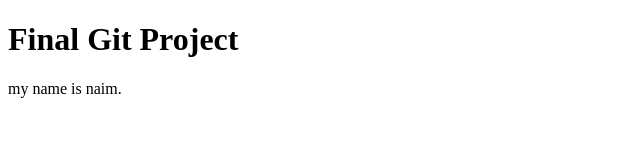
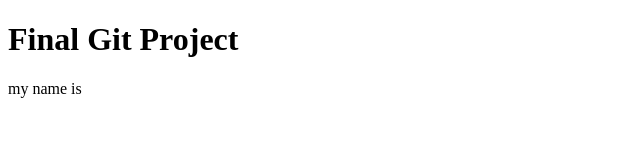
Before and after one commit to naimuddin01/final-github, a plain HTML site: page index.html in a window 1280 px wide. Shown: the full height of the page, 0-640 px from the left. Drawn offline with Linux system fonts and the light colour scheme.

Commit message:
can change

```diff
--- a/index.html
+++ b/index.html
@@ -8,6 +8,6 @@
 </head>
 <body>
     <h1>Final Git Project</h1>
-    <p>my name is naim.</p>
+    <p>my name is </p>
 </body>
 </html>
```
